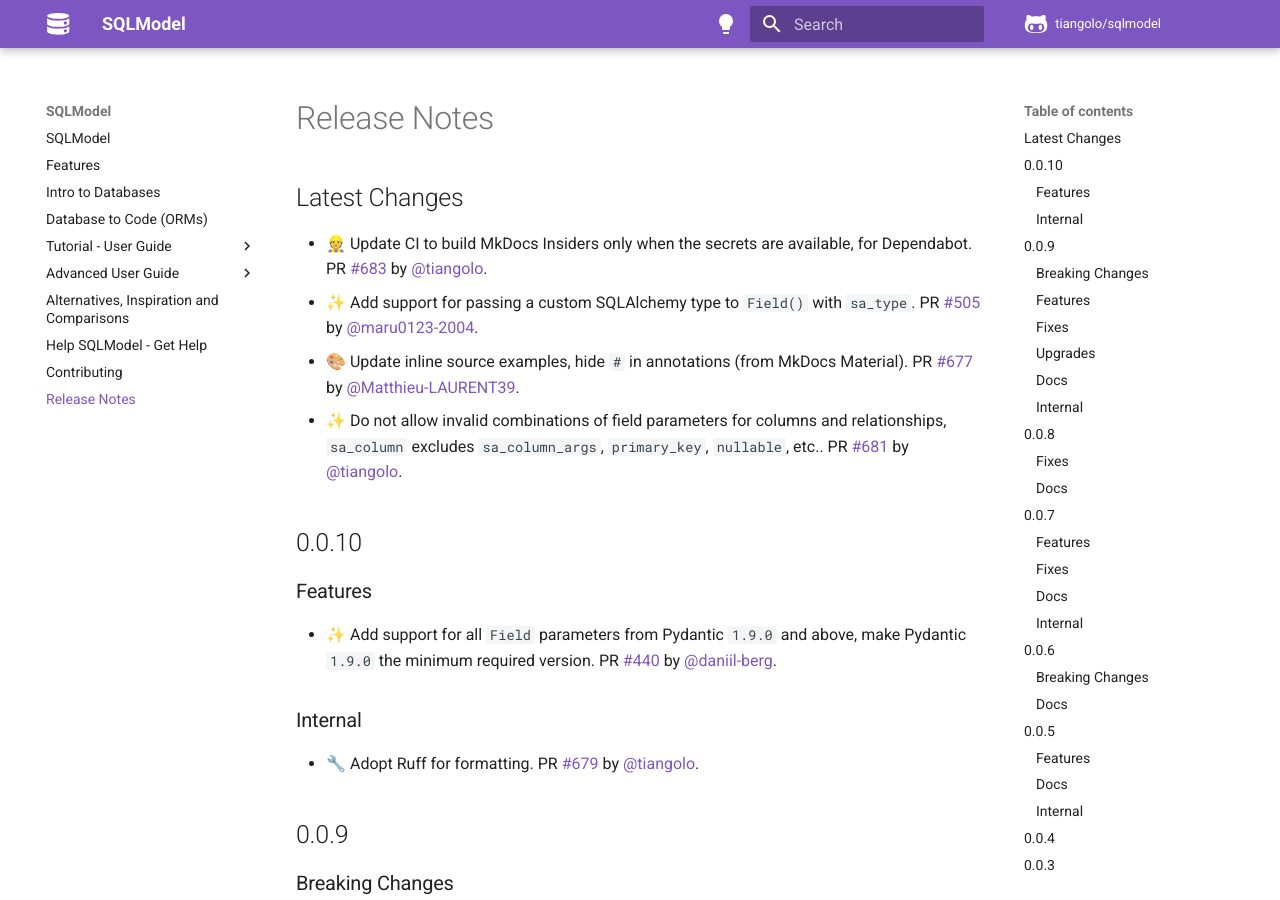
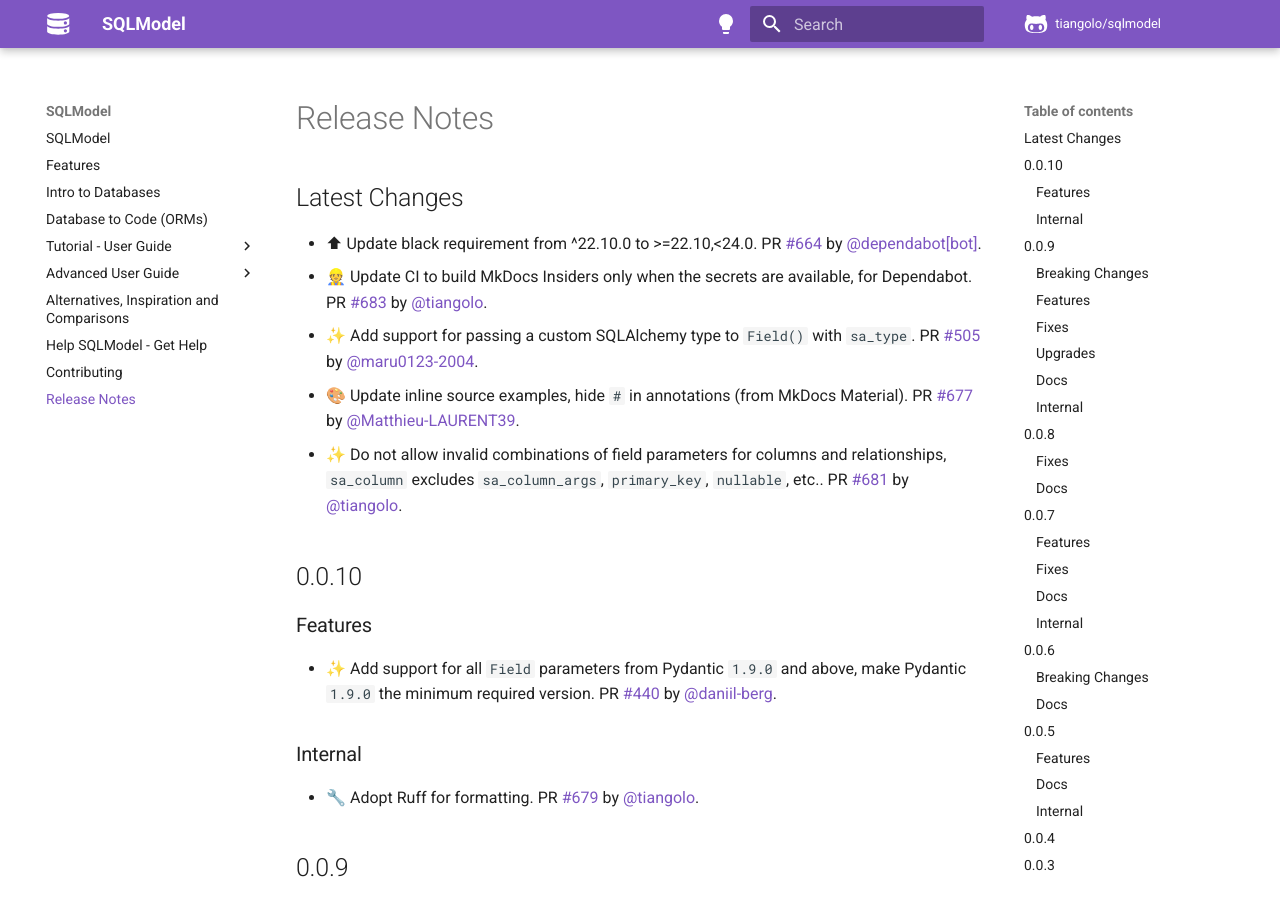
Before and after one commit to sztrakabalint/fastapi-sqlmodel, an MkDocs documentation site: the page built from docs/release-notes.md, in a window 1280 px wide and 900 px high. Built offline with MkDocs 1.6.1 and Material for MkDocs 9.7.7, drawn with Linux system fonts in a browser that asks for light colours; comment, search, counter and statistics services are not loaded.

Commit message:
📝 Update release notes

```diff
--- a/docs/release-notes.md
+++ b/docs/release-notes.md
@@ -2,6 +2,7 @@
 
 ## Latest Changes
 
+* ⬆ Update black requirement from ^22.10.0 to >=22.10,<24.0. PR [#664](https://github.com/tiangolo/sqlmodel/pull/664) by [@dependabot[bot]](https://github.com/apps/dependabot).
 * 👷 Update CI to build MkDocs Insiders only when the secrets are available, for Dependabot. PR [#683](https://github.com/tiangolo/sqlmodel/pull/683) by [@tiangolo](https://github.com/tiangolo).
 * ✨ Add support for passing a custom SQLAlchemy type to `Field()` with `sa_type`. PR [#505](https://github.com/tiangolo/sqlmodel/pull/505) by [@maru0123-2004](https://github.com/maru0123-2004).
 * 🎨 Update inline source examples, hide `#` in annotations (from MkDocs Material). PR [#677](https://github.com/tiangolo/sqlmodel/pull/677) by [@Matthieu-LAURENT39](https://github.com/Matthieu-LAURENT39).
```
